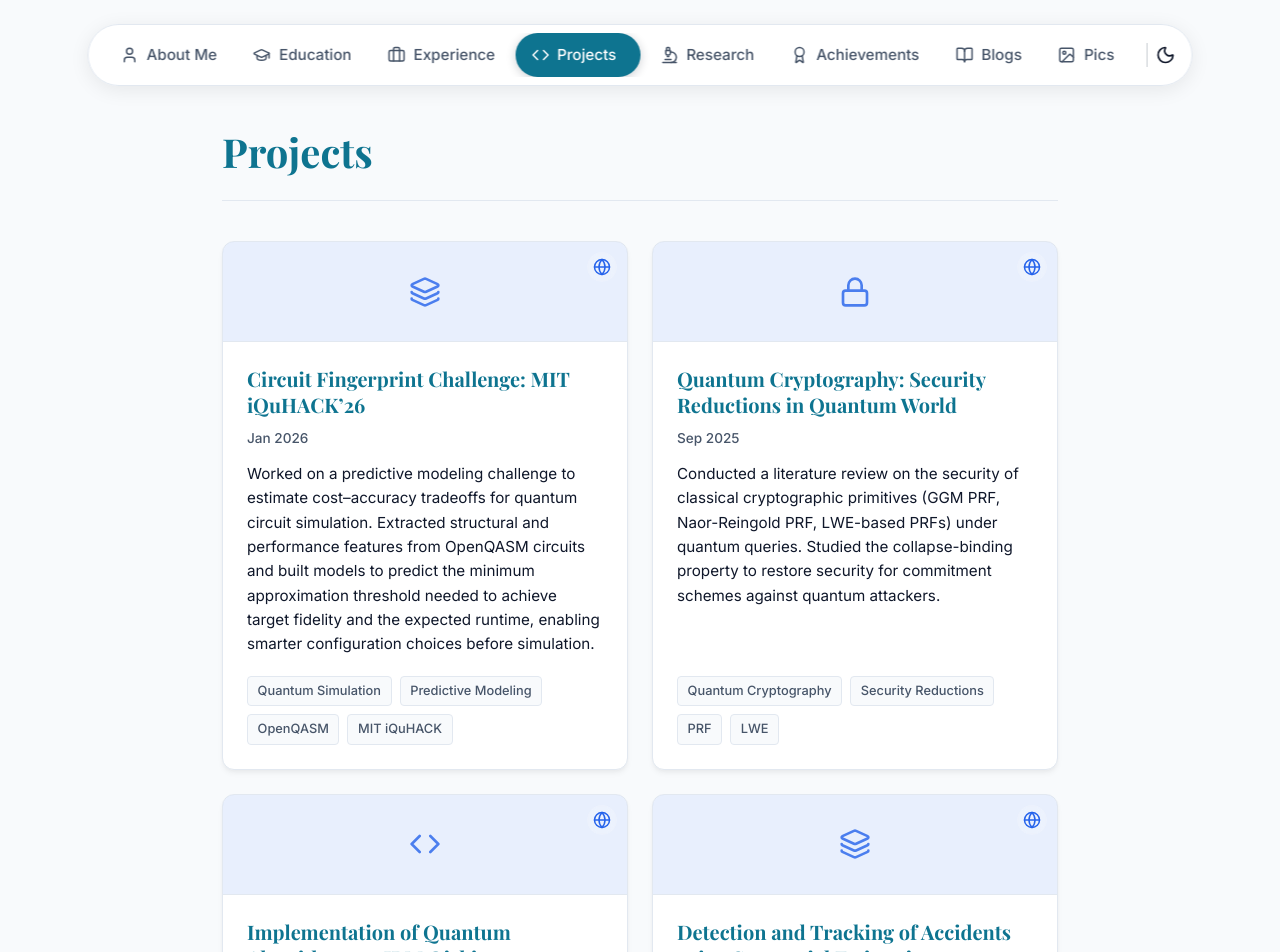
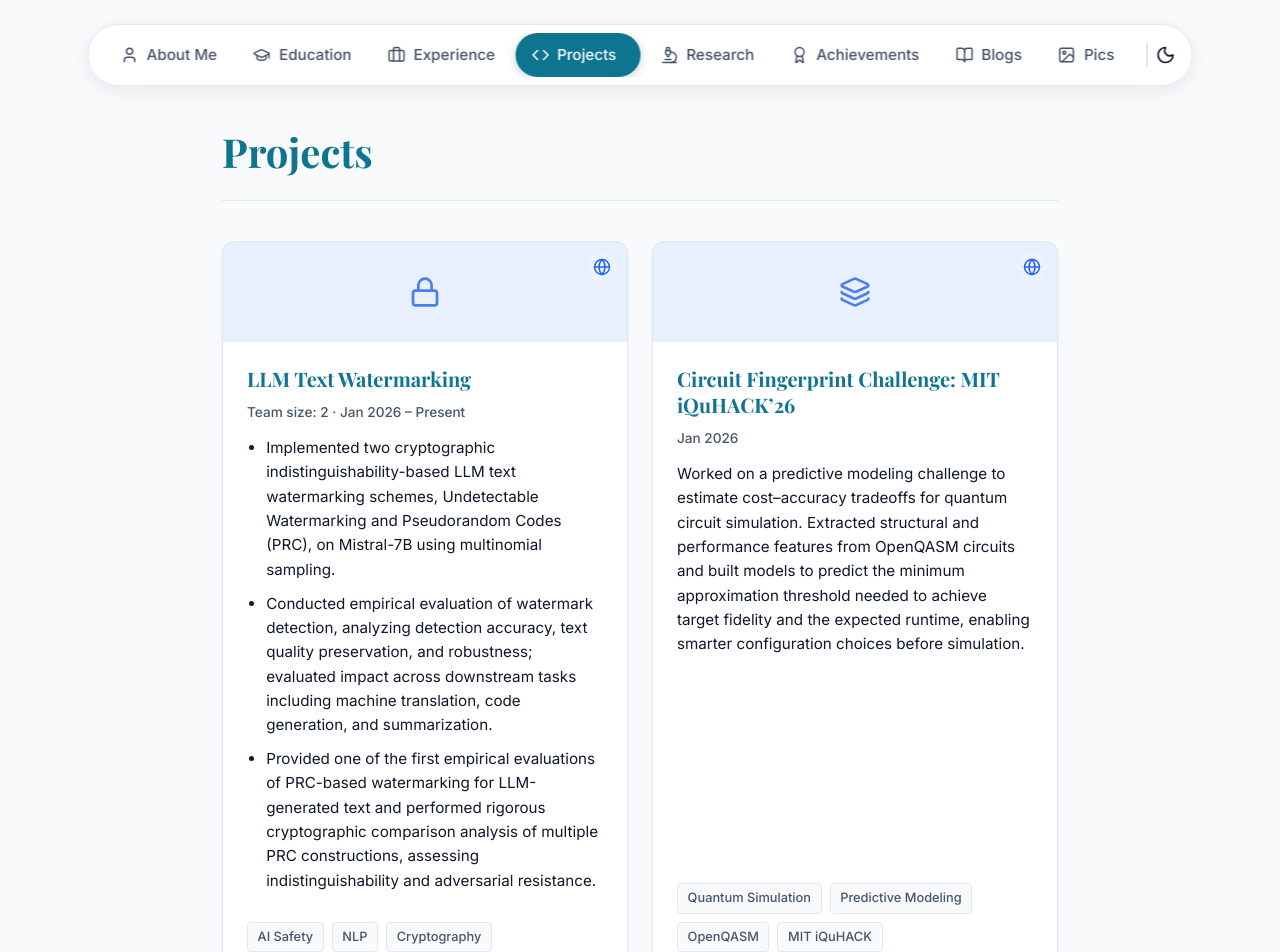
Before and after one commit to paramparekh/Portfolio-Website, a Next.js app: page /projects in a window 1280 px wide. Shown: the top 952 px of the page. Built offline with nearby package versions, Linux system fonts and the light colour scheme; a web font is replaced by a local one.

Commit message:
Update resume and add LLM watermarking project

```diff
--- a/src/app/page.js
+++ b/src/app/page.js
@@ -29,7 +29,7 @@ export default function Home() {
                 Contact Me <Mail size={16} />
               </button>
             </a>
-            <a href="https://drive.google.com/file/d/1erWGk22o9qqKRQK_LMoHHBXqL4qMEs4i/view?usp=sharing" target="_blank" rel="noopener noreferrer" style={{ textDecoration: 'none' }}>
+            <a href="https://drive.google.com/file/d/1c7MLR_R2C1kQ5ZmH6WJ-ubWsqjEYZKjP/view?usp=sharing" target="_blank" rel="noopener noreferrer" style={{ textDecoration: 'none' }}>
               <button style={{
                 background: 'transparent', border: '1px solid var(--card-border)',
                 padding: '0.8rem 1.8rem', borderRadius: '4px', color: 'var(--foreground)',
--- a/src/app/projects/page.js
+++ b/src/app/projects/page.js
@@ -2,6 +2,19 @@ import { Github, ExternalLink, Code, Layers, Database, Lock, Radio, Globe } from
 
 export default function Projects() {
     const projects = [
+        {
+            title: "LLM Text Watermarking",
+            description: [
+                "Implemented two cryptographic indistinguishability-based LLM text watermarking schemes, Undetectable Watermarking and Pseudorandom Codes (PRC), on Mistral-7B using multinomial sampling.",
+                "Conducted empirical evaluation of watermark detection, analyzing detection accuracy, text quality preservation, and robustness; evaluated impact across downstream tasks including machine translation, code generation, and summarization.",
+                "Provided one of the first empirical evaluations of PRC-based watermarking for LLM-generated text and performed rigorous cryptographic comparison analysis of multiple PRC constructions, assessing indistinguishability and adversarial resistance."
+            ],
+            tags: ["AI Safety", "NLP", "Cryptography"],
+            icon: Lock,
+            date: "Jan 2026 – Present",
+            teamSize: 2,
+            link: "https://github.com/paavanmparekh/LLM-Text-Watermarking"
+        },
         {
             title: "Circuit Fingerprint Challenge: MIT iQuHACK’26",
             description: "Worked on a predictive modeling challenge to estimate cost–accuracy tradeoffs for quantum circuit simulation. Extracted structural and performance features from OpenQASM circuits and built models to predict the minimum approximation threshold needed to achieve target fidelity and the expected runtime, enabling smarter configuration choices before simulation.",
@@ -99,12 +112,20 @@ export default function Projects() {
                                     </h2>
                                 </div>
                                 <div style={{ fontSize: '0.85rem', color: 'var(--secondary)', marginBottom: '0.8rem', fontWeight: '500' }}>
-                                    {project.date}
+                                    {project.teamSize ? `Team size: ${project.teamSize} · ${project.date}` : project.date}
                                 </div>
 
-                                <p style={{ color: 'var(--foreground)', fontSize: '0.95rem', lineHeight: '1.6', flex: 1, marginBottom: '1.2rem' }}>
-                                    {project.description}
-                                </p>
+                                {Array.isArray(project.description) ? (
+                                    <ul style={{ color: 'var(--foreground)', fontSize: '0.95rem', lineHeight: '1.6', flex: 1, margin: '0 0 1.2rem', paddingLeft: '1.2rem' }}>
+                                        {project.description.map((item) => (
+                                            <li key={item} style={{ marginBottom: '0.6rem' }}>{item}</li>
+                                        ))}
+                                    </ul>
+                                ) : (
+                                    <p style={{ color: 'var(--foreground)', fontSize: '0.95rem', lineHeight: '1.6', flex: 1, marginBottom: '1.2rem' }}>
+                                        {project.description}
+                                    </p>
+                                )}
 
                                 <div style={{ display: 'flex', gap: '0.5rem', flexWrap: 'wrap', marginTop: 'auto' }}>
                                     {project.tags.map(tag => (
```
